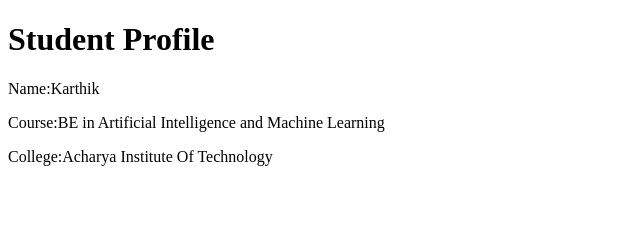
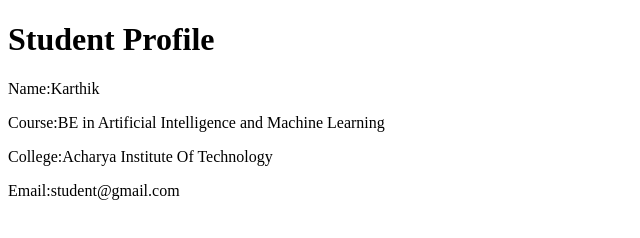
Before and after one commit to karthik-m27/student-management-practice, a plain HTML site: page student.html in a window 1280 px wide. Shown: the whole page, without its empty margins (0-640 px from the left). Drawn offline with Linux system fonts and the light colour scheme.

Commit message:
Added the changes

```diff
--- a/student.html
+++ b/student.html
@@ -1,14 +1,18 @@
 <!DOCTYPE html>
 <html lang="en">
+
 <head>
     <meta charset="UTF-8">
     <meta name="viewport" content="width=device-width, initial-scale=1.0">
     <title>Student Profile</title>
 </head>
+
 <body>
     <h1>Student Profile</h1>
     <p>Name:Karthik</p>
     <p>Course:BE in Artificial Intelligence and Machine Learning</p>
     <p>College:Acharya Institute Of Technology</p>
+    <p>Email:student@gmail.com</p>
 </body>
+
 </html>
```
